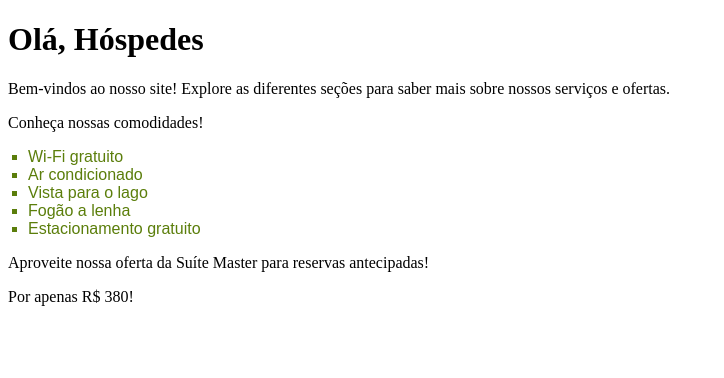
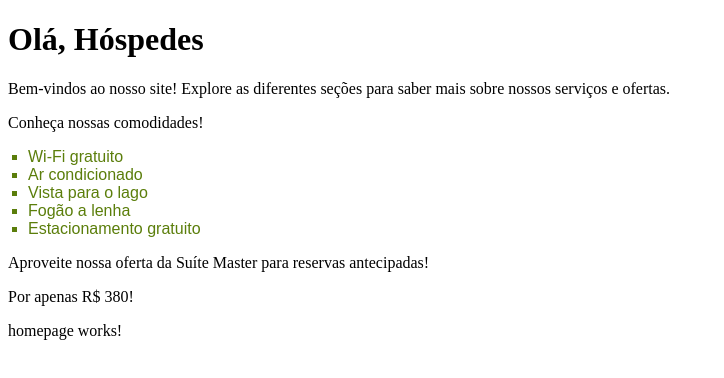
Before and after one commit to katherinykamili/projeto-angular, an Angular app: page / in a window 1280 px wide. Shown: the top 378 px of the page, without its empty margins (0-724 px from the left). Built offline with nearby package versions, Linux system fonts and the light colour scheme.

Commit message:
adicionar componente Homepage com template e estilos

```diff
--- a/src/app/app.html
+++ b/src/app/app.html
@@ -2,5 +2,6 @@
 <p>Bem-vindos ao nosso site! Explore as diferentes seções para saber mais sobre nossos serviços e ofertas.</p>
 
 <app-meu-componente></app-meu-componente>
+<app-homepage></app-homepage>
 
 <router-outlet />
--- a/src/app/app.ts
+++ b/src/app/app.ts
@@ -1,10 +1,11 @@
 import { Component, signal } from '@angular/core';
 import { RouterOutlet } from '@angular/router';
 import { MeuComponente } from "./meu-componente/meu-componente";
+import { Homepage } from "./homepage/homepage";
 
 @Component({
   selector: 'app-root',
-  imports: [RouterOutlet, MeuComponente],
+  imports: [RouterOutlet, MeuComponente, Homepage],
   templateUrl: './app.html',
   styleUrl: './app.css'
 })
--- /dev/null
+++ b/src/app/homepage/homepage.html
@@ -0,0 +1 @@
+<p>homepage works!</p>
```
Also changed, not shown: src/app/homepage/homepage.ts (added, +9 -0 lines), src/app/homepage/homepage.css (added), 1 other file (tests, documents, lock files or other folders).
